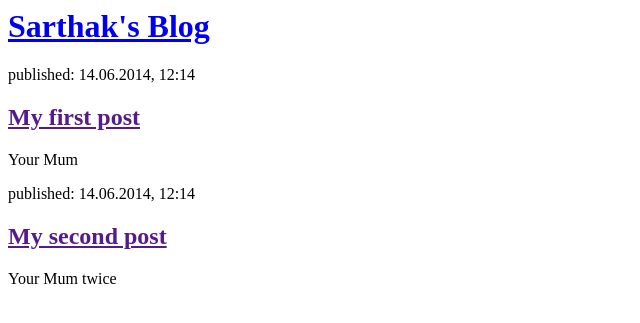
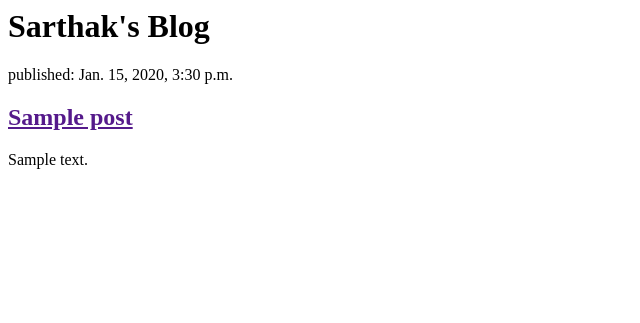
Before and after one commit to pcgamer1/Django-App, a Django app: page / in a window 1280 px wide. Shown: the top 323 px of the page, without its empty margins (0-640 px from the left). Run offline with Django 3.2, Linux system fonts and the light colour scheme; tables that the repository leaves empty hold one stand-in row (values such as "Sample post").

Commit message:
Modified template to display data from database

```diff
--- a/blog/models.py
+++ b/blog/models.py
@@ -13,7 +13,7 @@ class Post(models.Model):
 
 	def publish(self):
 		self.published_date=timezone.now()
-		slef.save()
+		self.save()
 
 	def __str__(self):
 		return self.title
--- a/blog/templates/blog/post_list.html
+++ b/blog/templates/blog/post_list.html
@@ -4,19 +4,15 @@
     </head>
     <body>
         <div>
-            <h1><a href="/">Sarthak's Blog</a></h1>
+            <h1>Sarthak's Blog</h1>
         </div>
 
+        {% for post in posts %}
         <div>
-            <p>published: 14.06.2014, 12:14</p>
-            <h2><a href="">My first post</a></h2>
-            <p>Your Mum</p>
+            <p>published: {{post.published_date}}</p>
+            <h2><a href="">{{post.title}}</a></h2>
+            <p>{{post.text|linebreaksbr }}</p>
         </div>
-
-        <div>
-            <p>published: 14.06.2014, 12:14</p>
-            <h2><a href="">My second post</a></h2>
-            <p>Your Mum twice</p>
-        </div>
+        {% endfor %}
     </body>
 </html>
--- a/blog/views.py
+++ b/blog/views.py
@@ -1,6 +1,9 @@
 from django.shortcuts import render
+from .models import Post
+from django.utils import timezone
 
 # Create your views here.
 
 def post_list(request):
-	return render(request, 'blog/post_list.html', {})
+	posts=Post.objects.filter(published_date__lte=timezone.now()).order_by('published_date')
+	return render(request, 'blog/post_list.html', {'posts':posts})
```
